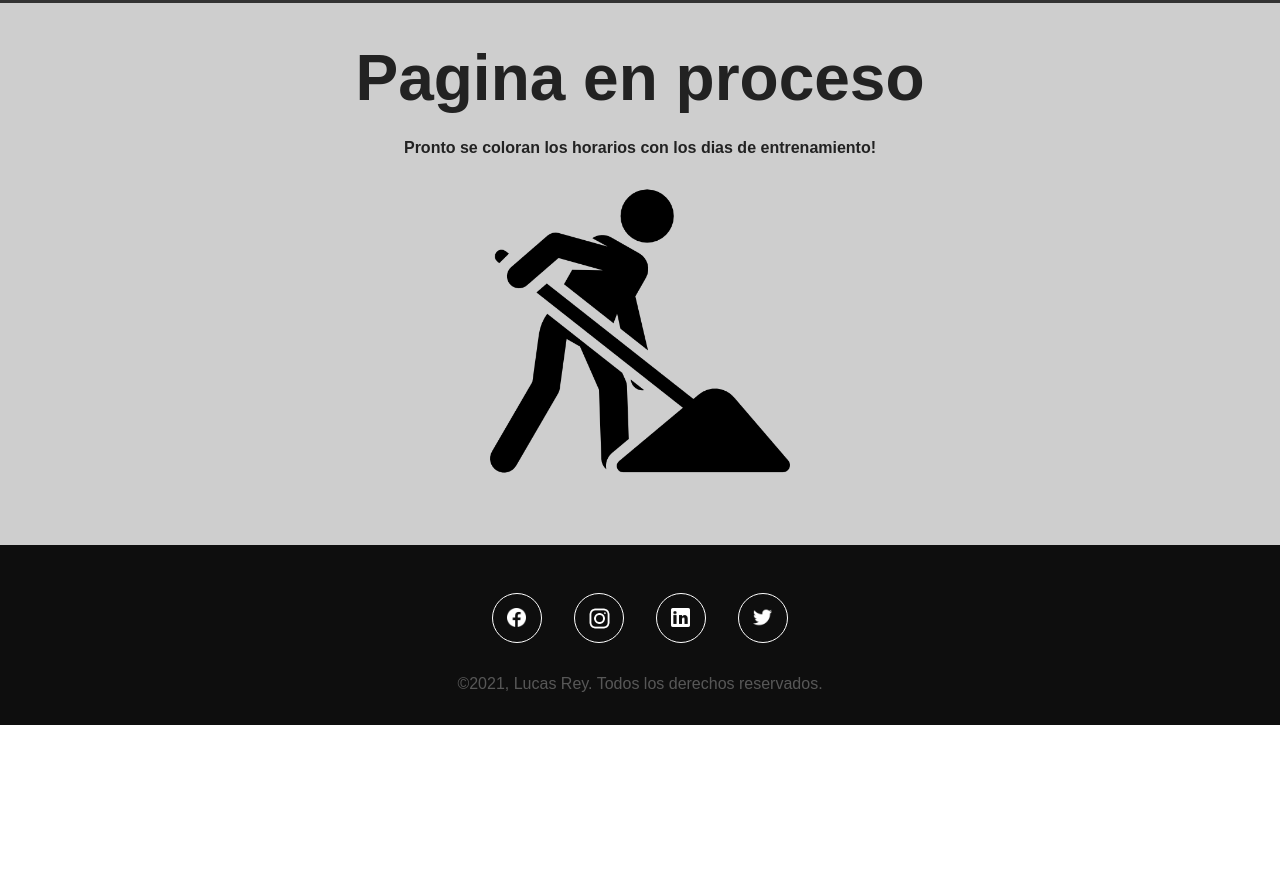
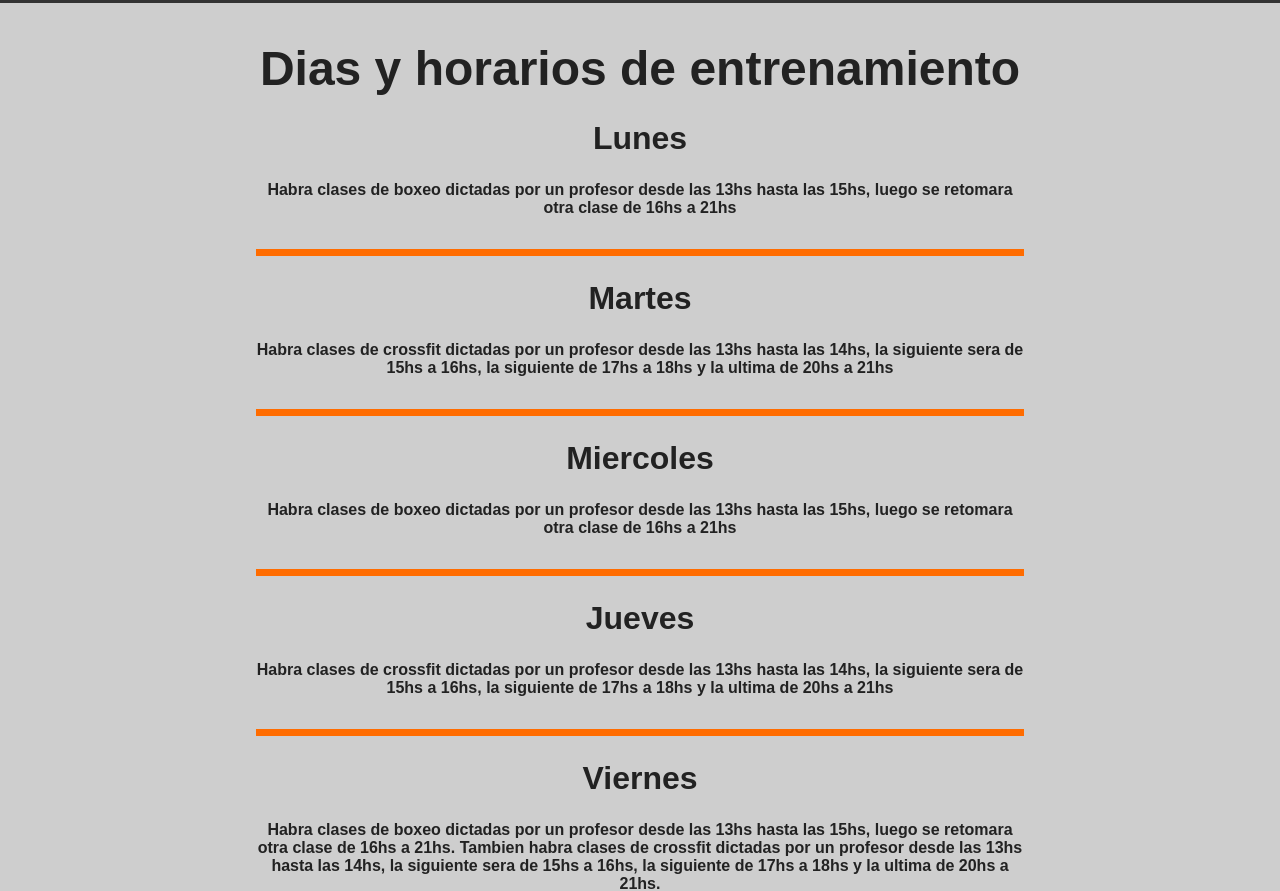
Before and after one commit to LucasPatricioRey/PF-Rey, a website: page Pages/Cronograma.html in a window 1280 px wide. Shown: the part 87-978 px from the top of the page. Before the commit the page ends 812 px from the top, so only its background shows below. Drawn offline with nearby package versions, Linux system fonts and the light colour scheme.

Commit message:
cambio final final final final

```diff
--- a/Pages/Cronograma.html
+++ b/Pages/Cronograma.html
@@ -12,7 +12,7 @@
     <link rel="stylesheet" href="../css/style.css">
     <link rel="stylesheet" href="https://use.fontawesome.com/releases/v5.8.1/css/all.css" integrity="sha384-50oBUHEmvpQ+1lW4y57PTFmhCaXp0ML5d60M1M7uH2+nqUivzIebhndOJK28anvf" crossorigin="anonymous">
 </head>
-<body>
+<body id="cronograma">
     <header>
         <div class="contenedor">
             <h1><a href="../index.html"><img src="../Img/logo.jpg" class="imagen-menu" alt="logo"></a></h1>
@@ -29,9 +29,19 @@
     </header>
 
     <section class="cronograma">
-        <h3>Pagina en proceso</h3>
-        <h4>Pronto se coloran los horarios con los dias de entrenamiento!</h4>
-        <img src="../Img/pala.png" alt="Pala">
+        <h3>Dias y horarios de entrenamiento</h3>
+        <h4>Lunes</h4>
+        <p>Habra clases de boxeo dictadas por un profesor desde las 13hs hasta las 15hs, luego se retomara otra clase de 16hs a 21hs</p>
+        <h4>Martes</h4>
+        <p>Habra clases de crossfit dictadas por un profesor desde las 13hs hasta las 14hs, la siguiente sera de 15hs a 16hs, la siguiente de 17hs a 18hs y la ultima de 20hs a 21hs</p>
+        <h4>Miercoles</h4>
+        <p>Habra clases de boxeo dictadas por un profesor desde las 13hs hasta las 15hs, luego se retomara otra clase de 16hs a 21hs</p>
+        <h4>Jueves</h4>
+        <p>Habra clases de crossfit dictadas por un profesor desde las 13hs hasta las 14hs, la siguiente sera de 15hs a 16hs, la siguiente de 17hs a 18hs y la ultima de 20hs a 21hs</p>
+        <h4>Viernes</h4>
+        <p class="pfinal">Habra clases de boxeo dictadas por un profesor desde las 13hs hasta las 15hs, luego se retomara otra clase de 16hs a 21hs.
+            Tambien habra clases de crossfit dictadas por un profesor desde las 13hs hasta las 14hs, la siguiente sera de 15hs a 16hs, la siguiente de 17hs a 18hs y la ultima de 20hs a 21hs.
+        </p>
 
     </section>
 
--- a/scss/cronograma/_cronograma.scss
+++ b/scss/cronograma/_cronograma.scss
@@ -1,5 +1,8 @@
 @import "../utilities/variables";
 @import "../utilities/mixins";
+
+#cronograma{
+    background-color: $color-gris;}
 
 .cronograma {
     @include flexCentrado;
@@ -7,24 +10,28 @@
     gap: 1.5rem;
     font-weight: bold;
     text-align: center;
-    background-color: $color-gris;
     color: $color-quinto;
     h3{
         margin-top: 8rem;
-        font-size: 4rem;
+        font-size: 3rem;
     }
-    img{
-        width: 300px;
-        height: 300px;
-        margin-bottom: 4rem;
+    h4{
+        font-size: 2rem;
+    }
+    p{
+        margin: 0 16rem 0 16rem;
+        padding-bottom: 2rem;
+        border-bottom: 7px solid $color-uno;
+    }
+    .pfinal {
+        margin-bottom: 3rem;
     }
 }
 
-@media(max-width: 317px){
+@media(max-width: 760px){
     .cronograma {
-        img{
-            width: 230px;
-            height: 230px;
+        p{
+            margin: 0 3rem 0 3rem;
         }
     }
 }
```
Also changed, not shown: index.html (+3 -3 lines), css/style.css, 1 other file.
